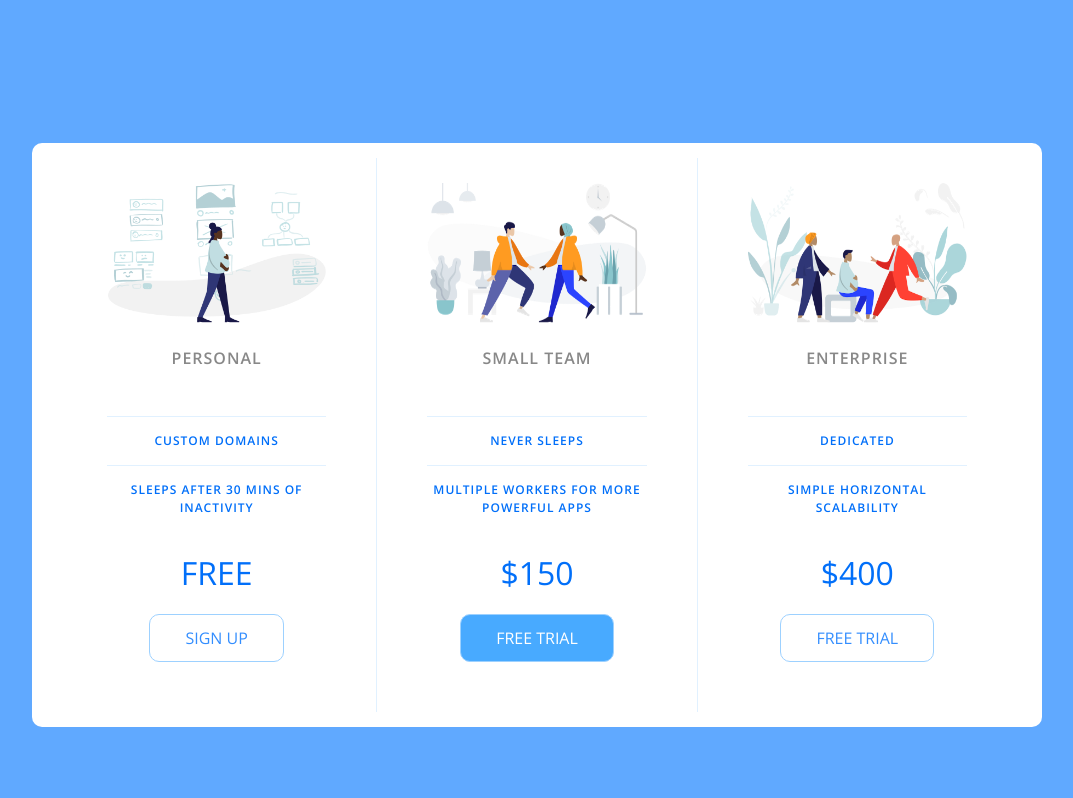
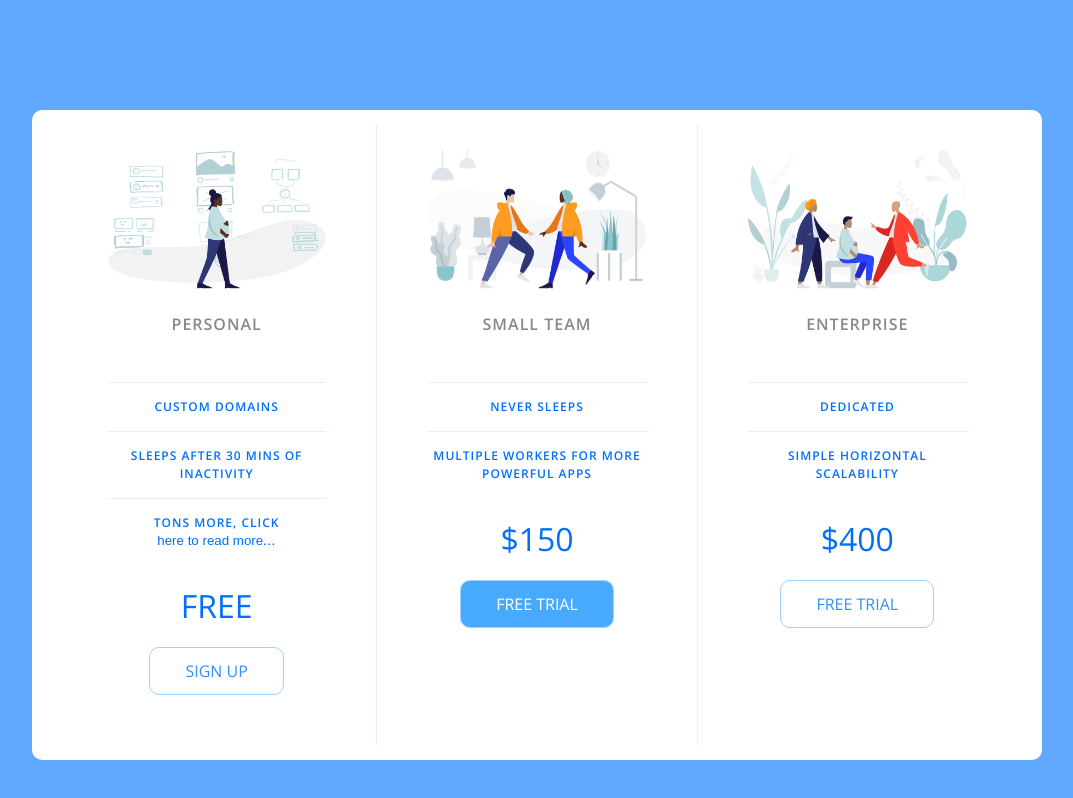
Before and after one commit to MichaelRosado1/pricing-table-site, a plain HTML site: page index.html in a window 1280 px wide. Shown: the whole page, without its empty margins (103-1176 px from the left). Drawn offline with nearby package versions, Linux system fonts and the light colour scheme.

Commit message:
"added function that provides a read more section on the pricing card, but doesn't currently go back

```diff
--- a/app.css
+++ b/app.css
@@ -57,6 +57,20 @@ body {
     align-items: center;
     min-height: 100vh;
 }
+
+#viewMoreButton {
+    border: none;
+    color: #016ff9;
+    background: none;
+    cursor:pointer;
+    outline:inherit;
+    padding: 0;
+}
+
+#moreText {
+    display: none;
+}
+
 .panel {
     background: white;
     border-radius: 10px;
--- a/index.html
+++ b/index.html
@@ -10,6 +10,7 @@
 </head>
 
 <body>
+
     <div class="panel pricing-table">
         <div class="pricing-plan">
             <img src="icons/icon1.png" alt="" class="pricing-img">
@@ -17,6 +18,7 @@
             <ul class="pricing-features">
                 <li class="pricing-features-item">Custom domains</li>
                 <li class="pricing-features-item">Sleeps after 30 mins of inactivity</li>
+                <li class="pricing-features-item">Tons more, click <button id="viewMoreButton"  onclick="viewMoreFunction()">here to read more</button><span id="dots">...</span><span id="moreText">Lorem ipsum dolor sit amet.<span id="readLess"><button onclick="viewMoreFunction()" </span></li>
             </ul>
             <span class="pricing-price">Free</span>
             <a href="#/" class="pricing-button">Sign up</a>
@@ -56,6 +58,26 @@
             currentSelected = this;
         })
     }
+
+
+    function viewMoreFunction() {
+        let dots = document.getElementById('dots');
+        let addedText = document.getElementById('moreText');
+        let button = document.getElementById('viewMoreButton');
+        let readLess = document.getElementById('readLess');
+
+        if (dots.style.display === "none") {
+            dots.style.display = "inline";
+            button.innerText = "Read more";
+            addedText.style.display = "none";
+        } else {
+            dots.style.display = "none";
+            button.style.display = "none";
+            readLess.style.display = "inline"
+            addedText.style.display = "inline";
+        }
+    }
+
 </script>
 </body>
 
```
